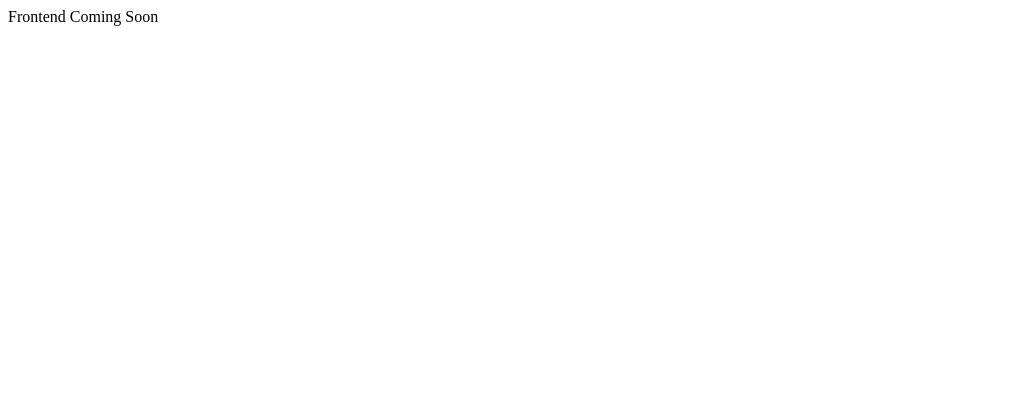
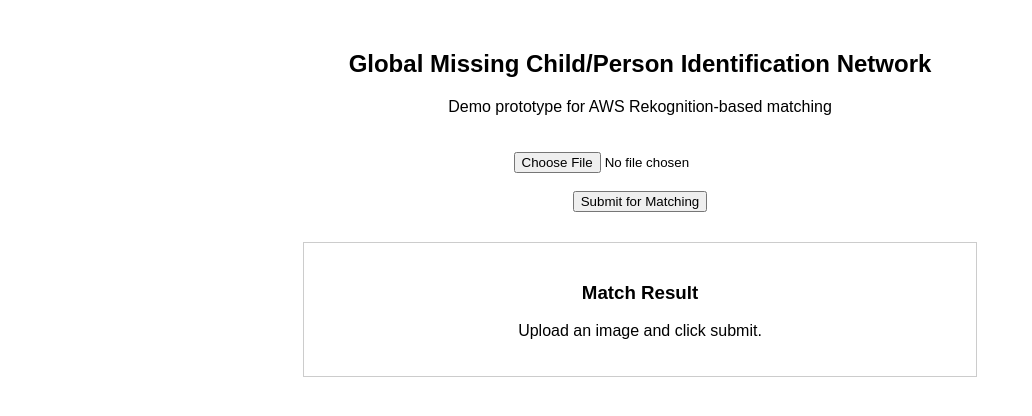
Before and after one commit to twinkle-panigrahi-555/global-missing-child-identification-network, a plain HTML site: page frontend/index.html in a window 1280 px wide. Shown: the whole page, without its empty margins (0-1032 px from the left). Drawn offline with Linux system fonts and the light colour scheme.

Commit message:
Update index.html

```diff
--- a/frontend/index.html
+++ b/frontend/index.html
@@ -1 +1,45 @@
-<!DOCTYPE html><html><body>Frontend Coming Soon</body></html>
+<!DOCTYPE html>
+<html>
+<head>
+  <title>Missing Person Identification - Demo</title>
+  <style>
+    body {
+      font-family: Arial, sans-serif;
+      text-align: center;
+      margin-top: 50px;
+    }
+    input {
+      margin-top: 20px;
+    }
+    #resultBox {
+      margin-top: 30px;
+      padding: 20px;
+      border: 1px solid #ccc;
+      width: 50%;
+      margin-left: auto;
+      margin-right: auto;
+    }
+  </style>
+</head>
+<body>
+
+  <h2>Global Missing Child/Person Identification Network</h2>
+  <p>Demo prototype for AWS Rekognition-based matching</p>
+
+  <input type="file" id="imageUpload"><br><br>
+  <button onclick="showResult()">Submit for Matching</button>
+
+  <div id="resultBox">
+    <h3>Match Result</h3>
+    <p id="resultText">Upload an image and click submit.</p>
+  </div>
+
+  <script>
+    function showResult() {
+      document.getElementById("resultText").innerHTML =
+        "Demo Match Result: <b>No Match Found</b> (Mocked for prototype)";
+    }
+  </script>
+
+</body>
+</html>
```
